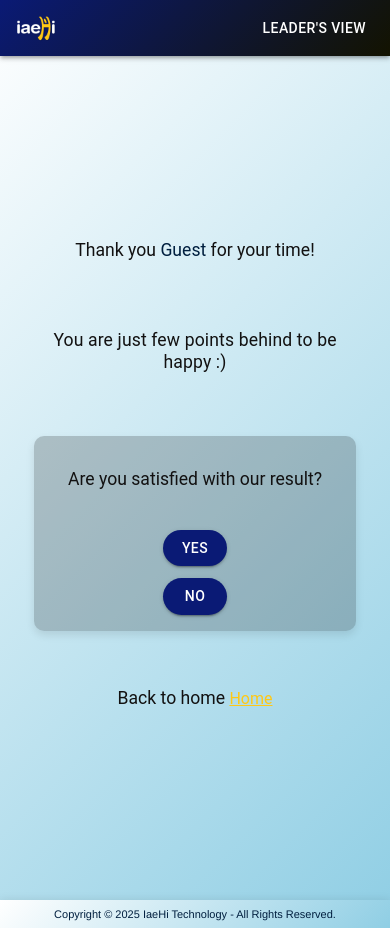
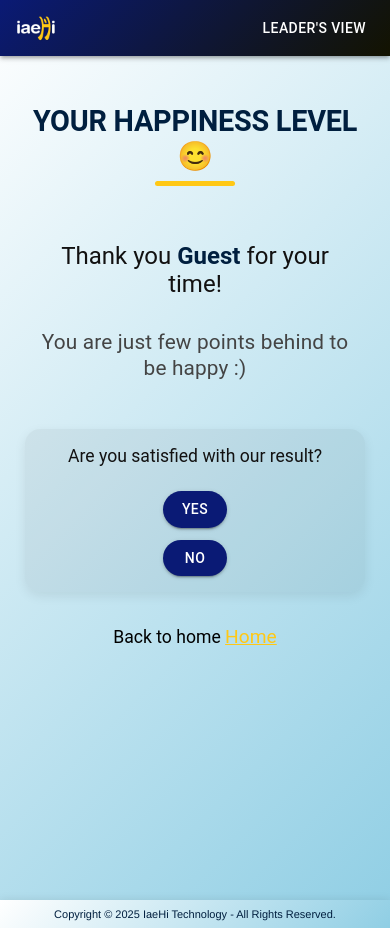
Before and after one commit to Udit0104/iaehi-Demo-v1-, a React (Create React App) app in the folder iaehi5-main/frontend/: page /result in a window 390 px wide. Built offline with nearby package versions, Linux system fonts and the light colour scheme.

Commit message:
Added heading in Result Page

```diff
--- a/iaehi5-main/frontend/src/Components/Result.js
+++ b/iaehi5-main/frontend/src/Components/Result.js
@@ -13,19 +13,15 @@ function Result(props) {
   const navigate = useNavigate();
   const { t } = useLanguage();
 
-  // Safely extract data from location state
   const finalResult = data.state?.score;
   const dbId = data.state?.dbId;
   const fullUsername = data.state?.username || "Guest";
 
-  // Format username
   const [firstName] = fullUsername.split(" ");
   const username = firstName.charAt(0).toUpperCase() + firstName.slice(1).toLowerCase();
 
-  // Create a unique key for LocalStorage based on the database ID or username
   const storageKey = `feedback_submitted_${dbId || fullUsername}`;
 
-  // Initialize showFeedback based on whether the key exists in LocalStorage
   const [showFeedback, setShowFeedback] = useState(() => {
     const alreadySubmitted = localStorage.getItem(storageKey);
     return alreadySubmitted !== "true";
@@ -39,51 +35,45 @@ function Result(props) {
   };
 
   const handleFeedback = (isHappy) => {
-    // 1. Immediately update UI state
     setFeedbackSubmitted(true);
-
     if (!dbId) {
-      console.error("No database ID found to update.");
       setTimeout(() => setShowFeedback(false), 1500);
       return;
     }
 
-    // 2. Make the PATCH request
     axios
       .patch(`${url}/users/${dbId}`, { isHappyWithResult: isHappy })
       .then(() => {
-        // 3. Save to LocalStorage so refresh doesn't bring the buttons back
         localStorage.setItem(storageKey, "true");
-
-        setTimeout(() => {
-          setShowFeedback(false);
-        }, 1500);
+        setTimeout(() => setShowFeedback(false), 1500);
       })
       .catch((err) => {
         console.error("Error updating feedback:", err);
-        // Hide anyway to prevent double-submitting on error
-        setTimeout(() => {
-          setShowFeedback(false);
-        }, 1500);
+        setTimeout(() => setShowFeedback(false), 1500);
       });
   };
 
   return (
-    <>
     <div className={Style.enterpageContainer}>
+      {/* Heading with subtle laugh emoji */}
+      <Typography variant="h2" className={Style.mainTitle}>
+        {t.happinessLevel || "Your Happiness Level"} <span className={Style.emoji}>😊</span>
+      </Typography>
+      <div className={Style.headerDivider}></div>
+
       <Typography
-          style={{ color: "#121111", padding: "2rem" }}
+        style={{ color: "#121111", padding: "1rem" }}
         variant="h3"
-          gutterBottom
+        className={Style.subHeading}
       >
-          {t.thankYou} <span style={{ color: "#001f3f" }}>{username}</span>{" "}
+        {t.thankYou} <span style={{ color: "#001f3f", fontWeight: 600 }}>{username}</span>{" "}
         {t.forYourTime}
       </Typography>
 
       <Typography
-          style={{ color: "#121111", padding: "2rem" }}
+        style={{ color: "#444", padding: "1rem" }}
         variant="h4"
-          gutterBottom
+        className={Style.messageText}
       >
         {finalResult >= 91 ? t.veryHappyMessage : t.lessHappyMessage}
       </Typography>
@@ -92,11 +82,7 @@ function Result(props) {
         <div className={Style.feedbackContainer}>
           {!feedbackSubmitted ? (
             <>
-                <Typography
-                  style={{ color: "#121111", padding: "1rem" }}
-                  variant="h5"
-                  gutterBottom
-                >
+              <Typography style={{ color: "#121111" }} variant="h5" gutterBottom>
                 {t.happyWithResult}
               </Typography>
               <div className={Style.feedbackButtons}>
@@ -105,29 +91,20 @@ function Result(props) {
               </div>
             </>
           ) : (
-              <Typography
-                style={{ color: "#001f3f", padding: "1rem" }}
-                variant="h5"
-                gutterBottom
-              >
+            <Typography style={{ color: "#001f3f" }} variant="h5">
               {t.feedbackThanks}
             </Typography>
           )}
         </div>
       )}
 
-        <Typography
-          style={{ color: "#121111", padding: "2rem" }}
-          variant="h5"
-          gutterBottom
-        >
+      <Typography variant="h5" className={Style.footerText}>
         {t.backToHome}{" "}
         <span onClick={onClickHandle} className={Style.spanStyle}>
           {t.home}
         </span>
       </Typography>
     </div>
-    </>
   );
 }
 
--- a/iaehi5-main/frontend/src/Components/Result.module.css
+++ b/iaehi5-main/frontend/src/Components/Result.module.css
@@ -2,12 +2,31 @@
   display: flex;
   flex-direction: column;
   align-items: center;
-  justify-content: center;
-  padding: 2rem 1rem;
+  justify-content: flex-start; /* Changed to flex-start for a better top-down flow */
+  padding: 5rem 1rem; /* More top padding for the new heading */
   box-sizing: border-box;
   width: 100%;
   min-height: 100vh;
   text-align: center;
+}
+
+/* --- New Heading Styles --- */
+.mainTitle {
+  color: #001f3f !important;
+  font-family: 'Playfair Display', serif;
+
+  font-weight: 790 !important;
+  text-transform: uppercase;
+  letter-spacing: 1.5px;
+  margin-bottom: 0.5rem !important;
+}
+
+.headerDivider {
+  width: 80px;
+  height: 5px;
+  background-color: #ffc815;
+  border-radius: 10px;
+  margin-bottom: 2.5rem;
 }
 
 .divItem {
@@ -15,6 +34,7 @@
   text-align: right !important;
   box-sizing: border-box;
   text-decoration: underline;
+  font-family: 'Montserrat', sans-serif;
   cursor: pointer;
 }
 
@@ -22,7 +42,7 @@
   color: #ffc815;
   cursor: pointer;
   text-decoration: underline;
-  font-size: 1rem;
+  font-size: 1.2rem;
   transition: color 0.3s;
   word-break: break-word;
 }
@@ -45,17 +65,17 @@
   align-items: center;
   margin: 2rem 0;
   width: 100%;
-  max-width: 400px;
-  background-color: rgba(0, 0, 0, 0.2);
-  border-radius: 10px;
+  max-width: 450px;
+  background-color: rgba(0, 0, 0, 0.05); /* Softened the background */
+  border-radius: 15px;
   padding: 1.5rem;
   animation: fadeIn 0.5s;
-  box-shadow: 0 4px 8px rgba(0, 0, 0, 0.1);
+  box-shadow: 0 4px 12px rgba(0, 0, 0, 0.08);
 }
 
 .feedbackButtons {
   display: flex;
-  gap: 1rem;
+  gap: 1.5rem;
   flex-wrap: wrap;
   justify-content: center;
   margin-top: 1rem;
@@ -69,7 +89,11 @@
 /* ✅ Extra Small Devices (phones < 600px) */
 @media (max-width: 600px) {
   .enterpageContainer {
-    padding: 1.5rem 1rem;
+    padding: 3rem 1rem;
+  }
+
+  .mainTitle {
+    font-size: 1.8rem !important;
   }
 
   .pic {
@@ -78,28 +102,21 @@
     left: 25%;
   }
 
-  .spanStyle {
-    font-size: 1rem;
-  }
-
   .feedbackContainer {
     padding: 1rem;
-    margin: 1.5rem 0;
-    width: 90%;
+    width: 95%;
   }
 
   .feedbackButtons {
     flex-direction: column;
+    width: 100%;
     gap: 0.75rem;
   }
 
-  .feedbackButtons button {
-    width: 100%; /* Full-width buttons on small screens */
-  }
-
-  h3, h4, h5, .MuiTypography-root {
-    font-size: 1.1rem !important;
-  }
+  /* Make typography slightly smaller for small screens */
+  h3, .MuiTypography-h3 { font-size: 1.5rem !important; }
+  h4, .MuiTypography-h4 { font-size: 1.3rem !important; }
+  h5, .MuiTypography-h5 { font-size: 1.1rem !important; }
 }
 
 /* ✅ Medium Devices (tablets) */
@@ -107,12 +124,6 @@
   .pic {
     width: 35%;
     left: 32.5%;
-  }
-
-  .feedbackButtons {
-    flex-direction: row;
-    flex-wrap: wrap;
-    gap: 1rem;
   }
 }
 
```
Lines whose indentation alone changed are shown as unchanged.
